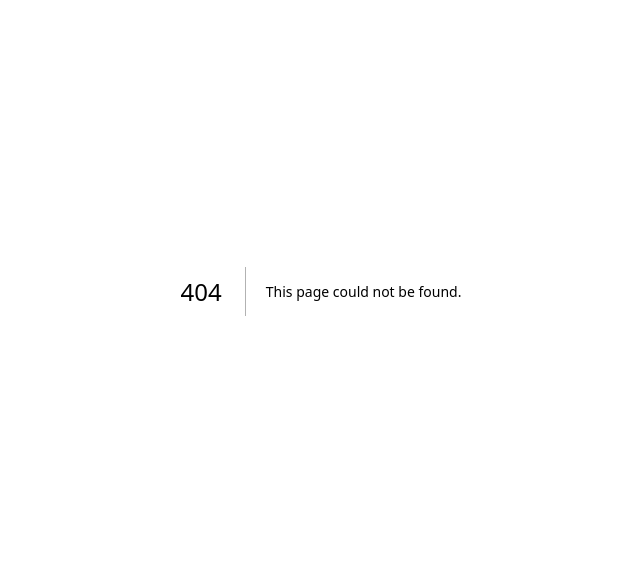
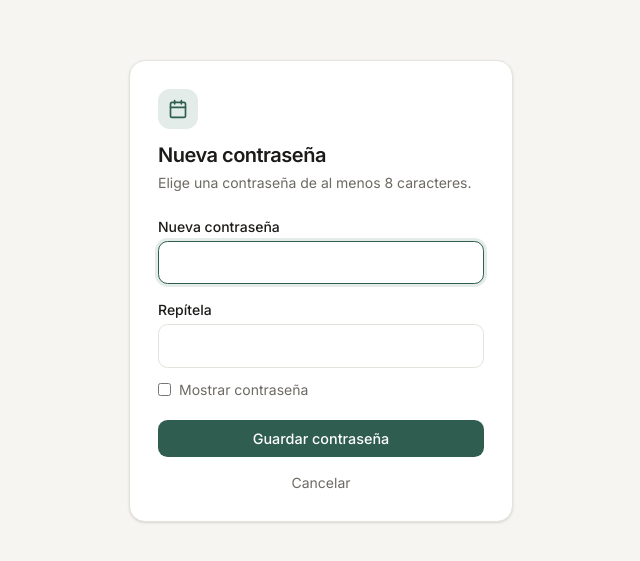
Before and after one commit to AndyPerezMdz/odonto-agenda, a Next.js app: page /nueva-contrasena in a window 1280 px wide. Before the commit this address had no page. Shown: the part 109-670 px from the top of the page, without its empty margins (319-959 px from the left). Built offline with nearby package versions, Linux system fonts and the light colour scheme; no server answers.

Commit message:
Recuperar y cambiar contraseña

```diff
--- /dev/null
+++ b/app/auth/confirm/route.ts
@@ -0,0 +1,25 @@
+import type { EmailOtpType } from "@supabase/supabase-js";
+import { NextResponse, type NextRequest } from "next/server";
+import { createClient } from "@/lib/supabase/server";
+
+// Aquí llega el link del correo de "Restablecer contraseña".
+// Verifica el token, abre sesión y manda a elegir la nueva contraseña.
+export async function GET(request: NextRequest) {
+  const { searchParams, origin } = request.nextUrl;
+  const token_hash = searchParams.get("token_hash");
+  const type = searchParams.get("type") as EmailOtpType | null;
+  const nextParam = searchParams.get("next") ?? "/nueva-contrasena";
+  // Sólo rutas internas, nada de redirigir a otros sitios
+  const next = nextParam.startsWith("/") && !nextParam.startsWith("//") ? nextParam : "/";
+
+  if (token_hash && type) {
+    const supabase = await createClient();
+    const { error } = await supabase.auth.verifyOtp({ type, token_hash });
+    if (!error) {
+      return NextResponse.redirect(new URL(next, origin));
+    }
+    console.error("[auth/confirm]", error.message);
+  }
+
+  return NextResponse.redirect(new URL("/login?error=enlace", origin));
+}
--- a/app/login/page.tsx
+++ b/app/login/page.tsx
@@ -1,8 +1,10 @@
 "use client";
 
-import { useState } from "react";
+import { useEffect, useState } from "react";
+import Link from "next/link";
 import { useRouter } from "next/navigation";
 import { createClient } from "@/lib/supabase/client";
+import AuthCard from "@/components/AuthCard";
 
 export default function LoginPage() {
   const router = useRouter();
@@ -10,6 +12,13 @@ export default function LoginPage() {
   const [password, setPassword] = useState("");
   const [error, setError] = useState<string | null>(null);
   const [cargando, setCargando] = useState(false);
+
+  // Si el enlace del correo caducó, /auth/confirm nos manda aquí con ?error=enlace
+  useEffect(() => {
+    if (new URLSearchParams(window.location.search).get("error") === "enlace") {
+      setError("El enlace ya caducó o ya se usó. Pide uno nuevo.");
+    }
+  }, []);
 
   async function entrar(e: React.FormEvent) {
     e.preventDefault();
@@ -27,19 +36,8 @@ export default function LoginPage() {
   }
 
   return (
-    <main className="grid min-h-dvh place-items-center px-4">
-      <form
-        onSubmit={entrar}
-        className="w-full max-w-sm rounded-2xl border border-line bg-panel p-7 shadow-sm"
-      >
-        <div className="mb-6">
-          <div className="mb-3 grid h-10 w-10 place-items-center rounded-xl bg-accent-soft text-accent">
-            <svg width="20" height="20" viewBox="0 0 24 24" fill="none" stroke="currentColor" strokeWidth="2" strokeLinecap="round" strokeLinejoin="round"><rect x="3" y="4" width="18" height="18" rx="2"/><path d="M16 2v4M8 2v4M3 10h18"/></svg>
-          </div>
-          <h1 className="text-xl font-semibold tracking-tight">Agenda de clínicas</h1>
-          <p className="mt-1 text-sm text-muted">Inicia sesión para ver la agenda.</p>
-        </div>
-
+    <AuthCard titulo="Agenda de clínicas" subtitulo="Inicia sesión para ver la agenda.">
+      <form onSubmit={entrar}>
         <label className="mb-1 block text-sm font-medium" htmlFor="email">Correo</label>
         <input
           id="email"
@@ -51,7 +49,12 @@ export default function LoginPage() {
           onChange={(e) => setEmail(e.target.value)}
         />
 
-        <label className="mb-1 block text-sm font-medium" htmlFor="password">Contraseña</label>
+        <div className="mb-1 flex items-baseline justify-between">
+          <label className="block text-sm font-medium" htmlFor="password">Contraseña</label>
+          <Link href="/recuperar" className="text-xs font-medium text-accent hover:underline">
+            ¿Olvidaste tu contraseña?
+          </Link>
+        </div>
         <input
           id="password"
           type="password"
@@ -68,6 +71,6 @@ export default function LoginPage() {
           {cargando ? "Entrando…" : "Entrar"}
         </button>
       </form>
-    </main>
+    </AuthCard>
   );
 }
--- /dev/null
+++ b/app/nueva-contrasena/page.tsx
@@ -0,0 +1,90 @@
+"use client";
+
+import { useState } from "react";
+import Link from "next/link";
+import { useRouter } from "next/navigation";
+import { createClient } from "@/lib/supabase/client";
+import AuthCard from "@/components/AuthCard";
+
+// Sirve para dos cosas: terminar el "olvidé mi contraseña"
+// y cambiarla estando dentro (desde Personalizar).
+export default function NuevaContrasenaPage() {
+  const router = useRouter();
+  const [password, setPassword] = useState("");
+  const [confirmar, setConfirmar] = useState("");
+  const [ver, setVer] = useState(false);
+  const [error, setError] = useState<string | null>(null);
+  const [cargando, setCargando] = useState(false);
+  const [listo, setListo] = useState(false);
+
+  async function guardar(e: React.FormEvent) {
+    e.preventDefault();
+    setError(null);
+    if (password.length < 8) return setError("Usa al menos 8 caracteres.");
+    if (password !== confirmar) return setError("Las contraseñas no coinciden.");
+
+    setCargando(true);
+    const supabase = createClient();
+    const { error } = await supabase.auth.updateUser({ password });
+    setCargando(false);
+
+    if (error) {
+      if (error.code === "same_password") setError("Es la misma contraseña que ya tenías. Elige otra.");
+      else if (error.code === "weak_password") setError("Esa contraseña es muy débil. Prueba una más larga.");
+      else if (error.status === 401 || error.code === "session_not_found")
+        setError("Tu enlace ya caducó. Pide uno nuevo desde “¿Olvidaste tu contraseña?”.");
+      else setError("No se pudo cambiar: " + error.message);
+      return;
+    }
+    setListo(true);
+    setTimeout(() => {
+      router.replace("/");
+      router.refresh();
+    }, 1500);
+  }
+
+  if (listo) {
+    return (
+      <AuthCard titulo="¡Contraseña actualizada!" subtitulo="Te llevamos a la agenda…">
+        <Link href="/" className="btn btn-primario w-full">Ir a la agenda</Link>
+      </AuthCard>
+    );
+  }
+
+  return (
+    <AuthCard titulo="Nueva contraseña" subtitulo="Elige una contraseña de al menos 8 caracteres.">
+      <form onSubmit={guardar}>
+        <label className="mb-1 block text-sm font-medium" htmlFor="pw">Nueva contraseña</label>
+        <input
+          id="pw"
+          type={ver ? "text" : "password"}
+          autoComplete="new-password"
+          required
+          autoFocus
+          className="campo mb-4"
+          value={password}
+          onChange={(e) => setPassword(e.target.value)}
+        />
+        <label className="mb-1 block text-sm font-medium" htmlFor="pw2">Repítela</label>
+        <input
+          id="pw2"
+          type={ver ? "text" : "password"}
+          autoComplete="new-password"
+          required
+          className="campo mb-3"
+          value={confirmar}
+          onChange={(e) => setConfirmar(e.target.value)}
+        />
+        <label className="mb-5 flex items-center gap-2 text-sm text-muted">
+          <input type="checkbox" checked={ver} onChange={(e) => setVer(e.target.checked)} />
+          Mostrar contraseña
+        </label>
+        {error && <p className="mb-4 text-sm text-danger">{error}</p>}
+        <button type="submit" className="btn btn-primario w-full" disabled={cargando}>
+          {cargando ? "Guardando…" : "Guardar contraseña"}
+        </button>
+        <Link href="/" className="mt-4 block text-center text-sm text-muted hover:text-ink">Cancelar</Link>
+      </form>
+    </AuthCard>
+  );
+}
--- /dev/null
+++ b/app/recuperar/page.tsx
@@ -0,0 +1,72 @@
+"use client";
+
+import { useState } from "react";
+import Link from "next/link";
+import { createClient } from "@/lib/supabase/client";
+import AuthCard from "@/components/AuthCard";
+
+export default function RecuperarPage() {
+  const [email, setEmail] = useState("");
+  const [enviado, setEnviado] = useState(false);
+  const [error, setError] = useState<string | null>(null);
+  const [cargando, setCargando] = useState(false);
+
+  async function enviar(e: React.FormEvent) {
+    e.preventDefault();
+    setCargando(true);
+    setError(null);
+    const supabase = createClient();
+    const { error } = await supabase.auth.resetPasswordForEmail(email.trim(), {
+      redirectTo: `${window.location.origin}/auth/confirm?next=/nueva-contrasena`,
+    });
+    setCargando(false);
+    if (error) {
+      setError(
+        error.status === 429
+          ? "Se pidieron demasiados correos. Espera unos minutos e inténtalo de nuevo."
+          : "No se pudo enviar el correo. Inténtalo más tarde."
+      );
+      return;
+    }
+    // Por seguridad no decimos si el correo existe o no
+    setEnviado(true);
+  }
+
+  if (enviado) {
+    return (
+      <AuthCard titulo="Revisa tu correo" subtitulo={`Si ${email.trim()} tiene cuenta, te llegará un enlace para elegir una nueva contraseña.`}>
+        <ul className="mb-5 list-disc space-y-1 pl-5 text-sm text-muted">
+          <li>Puede tardar un par de minutos.</li>
+          <li>Revisa también la carpeta de spam.</li>
+          <li>El enlace sólo sirve una vez y caduca en 1 hora.</li>
+        </ul>
+        <Link href="/login" className="btn btn-sec w-full">Volver a iniciar sesión</Link>
+      </AuthCard>
+    );
+  }
+
+  return (
+    <AuthCard titulo="¿Olvidaste tu contraseña?" subtitulo="Escribe tu correo y te mandamos un enlace para crear una nueva.">
+      <form onSubmit={enviar}>
+        <label className="mb-1 block text-sm font-medium" htmlFor="email">Correo</label>
+        <input
+          id="email"
+          type="email"
+          autoComplete="email"
+          required
+          autoFocus
+          className="campo mb-5"
+          value={email}
+          onChange={(e) => setEmail(e.target.value)}
+        />
+        {error && <p className="mb-4 text-sm text-danger">{error}</p>}
+        <button type="submit" className="btn btn-primario w-full" disabled={cargando}>
+          {cargando ? "Enviando…" : "Enviar enlace"}
+        </button>
+        <Link href="/login" className="mt-4 block text-center text-sm text-muted hover:text-ink">
+          ‹ Volver a iniciar sesión
+        </Link>
+      </form>
+    </AuthCard>
+  );
+}
--- /dev/null
+++ b/components/AuthCard.tsx
@@ -0,0 +1,24 @@
+export default function AuthCard({
+  titulo,
+  subtitulo,
+  children,
+}: {
+  titulo: string;
+  subtitulo?: string;
+  children: React.ReactNode;
+}) {
+  return (
+    <main className="grid min-h-dvh place-items-center px-4">
+      <div className="w-full max-w-sm rounded-2xl border border-line bg-panel p-7 shadow-sm">
+        <div className="mb-6">
+          <div className="mb-3 grid h-10 w-10 place-items-center rounded-xl bg-accent-soft text-accent">
+            <svg width="20" height="20" viewBox="0 0 24 24" fill="none" stroke="currentColor" strokeWidth="2" strokeLinecap="round" strokeLinejoin="round"><rect x="3" y="4" width="18" height="18" rx="2"/><path d="M16 2v4M8 2v4M3 10h18"/></svg>
+          </div>
+          <h1 className="text-xl font-semibold tracking-tight">{titulo}</h1>
+          {subtitulo && <p className="mt-1 text-sm text-muted">{subtitulo}</p>}
+        </div>
+        {children}
+      </div>
+    </main>
+  );
+}
--- a/components/Personalizar.tsx
+++ b/components/Personalizar.tsx
@@ -15,10 +15,14 @@ export default function Personalizar({ userId }: { userId: string }) {
     <div className="mx-auto max-w-3xl px-3 py-4 sm:px-6 sm:py-6">
       <header className="mb-6 flex items-center gap-3">
         <Link href="/" className="btn btn-sec px-2.5" aria-label="Volver">‹</Link>
-        <div>
+        <div className="mr-auto">
           <h1 className="text-xl font-semibold tracking-tight sm:text-2xl">Personalizar</h1>
           <p className="text-sm text-muted">Ajusta la agenda sin tocar código.</p>
         </div>
+        <Link href="/nueva-contrasena" className="btn btn-sec" title="Cambiar contraseña">
+          <svg width="16" height="16" viewBox="0 0 24 24" fill="none" stroke="currentColor" strokeWidth="2" strokeLinecap="round" strokeLinejoin="round"><rect x="3" y="11" width="18" height="11" rx="2"/><path d="M7 11V7a5 5 0 0 1 10 0v4"/></svg>
+          <span className="hidden sm:inline">Cambiar contraseña</span>
+        </Link>
       </header>
 
       <div className="flex flex-col gap-5">
--- a/proxy.ts
+++ b/proxy.ts
@@ -1,6 +1,14 @@
 import { createServerClient } from "@supabase/ssr";
 import { NextResponse, type NextRequest } from "next/server";
 import { SUPABASE_URL, SUPABASE_KEY } from "@/lib/supabase/env";
+
+// Rutas que se pueden ver SIN sesión
+const PUBLICAS = ["/login", "/recuperar", "/auth"];
+// Rutas que un usuario YA logueado no necesita ver
+const SOLO_INVITADOS = ["/login", "/recuperar"];
+
+const empiezaCon = (path: string, lista: string[]) =>
+  lista.some((p) => path === p || path.startsWith(p + "/"));
 
 // Refresca la sesión en cada request y saca a quien no esté logueado.
 export async function proxy(request: NextRequest) {
@@ -31,10 +39,7 @@ export async function proxy(request: NextRequest) {
 async function sesion(request: NextRequest) {
   let response = NextResponse.next({ request });
 
-  const supabase = createServerClient(
-    SUPABASE_URL,
-    SUPABASE_KEY,
-    {
+  const supabase = createServerClient(SUPABASE_URL, SUPABASE_KEY, {
     cookies: {
       getAll() {
         return request.cookies.getAll();
@@ -47,24 +52,25 @@ async function sesion(request: NextRequest) {
         );
       },
     },
-    }
-  );
+  });
 
   const {
     data: { user },
   } = await supabase.auth.getUser();
 
-  const esLogin = request.nextUrl.pathname.startsWith("/login");
+  const path = request.nextUrl.pathname;
 
-  if (!user && !esLogin) {
+  if (!user && !empiezaCon(path, PUBLICAS)) {
     const url = request.nextUrl.clone();
     url.pathname = "/login";
+    url.search = "";
     return NextResponse.redirect(url);
   }
 
-  if (user && esLogin) {
+  if (user && empiezaCon(path, SOLO_INVITADOS)) {
     const url = request.nextUrl.clone();
     url.pathname = "/";
+    url.search = "";
     return NextResponse.redirect(url);
   }
 
@@ -72,5 +78,5 @@ async function sesion(request: NextRequest) {
 }
 
 export const config = {
-  matcher: ["/((?!_next/static|_next/image|favicon.ico|icon.svg|.*\\.(?:svg|png|jpg|jpeg|gif|webp)$).*)"],
+  matcher: ["/((?!_next/static|_next/image|favicon.ico|icon.svg|.*\\.(?:svg|png|jpg|jpeg|gif|webp|pdf)$).*)"],
 };
--- /dev/null
+++ b/supabase/email-restablecer.html
@@ -0,0 +1,17 @@
+<!-- Pega esto en: Supabase → Authentication → Emails → Templates → "Reset password"
+     Asunto sugerido: Restablece tu contraseña — Agenda de clínicas -->
+<div style="font-family: Arial, Helvetica, sans-serif; max-width: 480px; margin: 0 auto; padding: 24px; color: #1c1b19;">
+  <h2 style="margin: 0 0 12px;">Restablece tu contraseña</h2>
+  <p style="margin: 0 0 20px; color: #4a4843;">
+    Pediste cambiar la contraseña de la Agenda de clínicas. Toca el botón para elegir una nueva.
+  </p>
+  <p style="margin: 0 0 24px;">
+    <a href="{{ .SiteURL }}/auth/confirm?token_hash={{ .TokenHash }}&type=recovery&next=/nueva-contrasena"
+       style="display: inline-block; background: #2f5d50; color: #ffffff; text-decoration: none; padding: 12px 20px; border-radius: 8px; font-weight: bold;">
+      Elegir nueva contraseña
+    </a>
+  </p>
+  <p style="margin: 0; font-size: 13px; color: #6d6a63;">
+    El enlace sirve una sola vez y caduca en 1 hora. Si tú no lo pediste, ignora este correo; tu contraseña no cambia.
+  </p>
+</div>
```
Also changed, not shown: 2 other files (tests, documents, lock files or other folders). Lines whose indentation alone changed are shown as unchanged.
